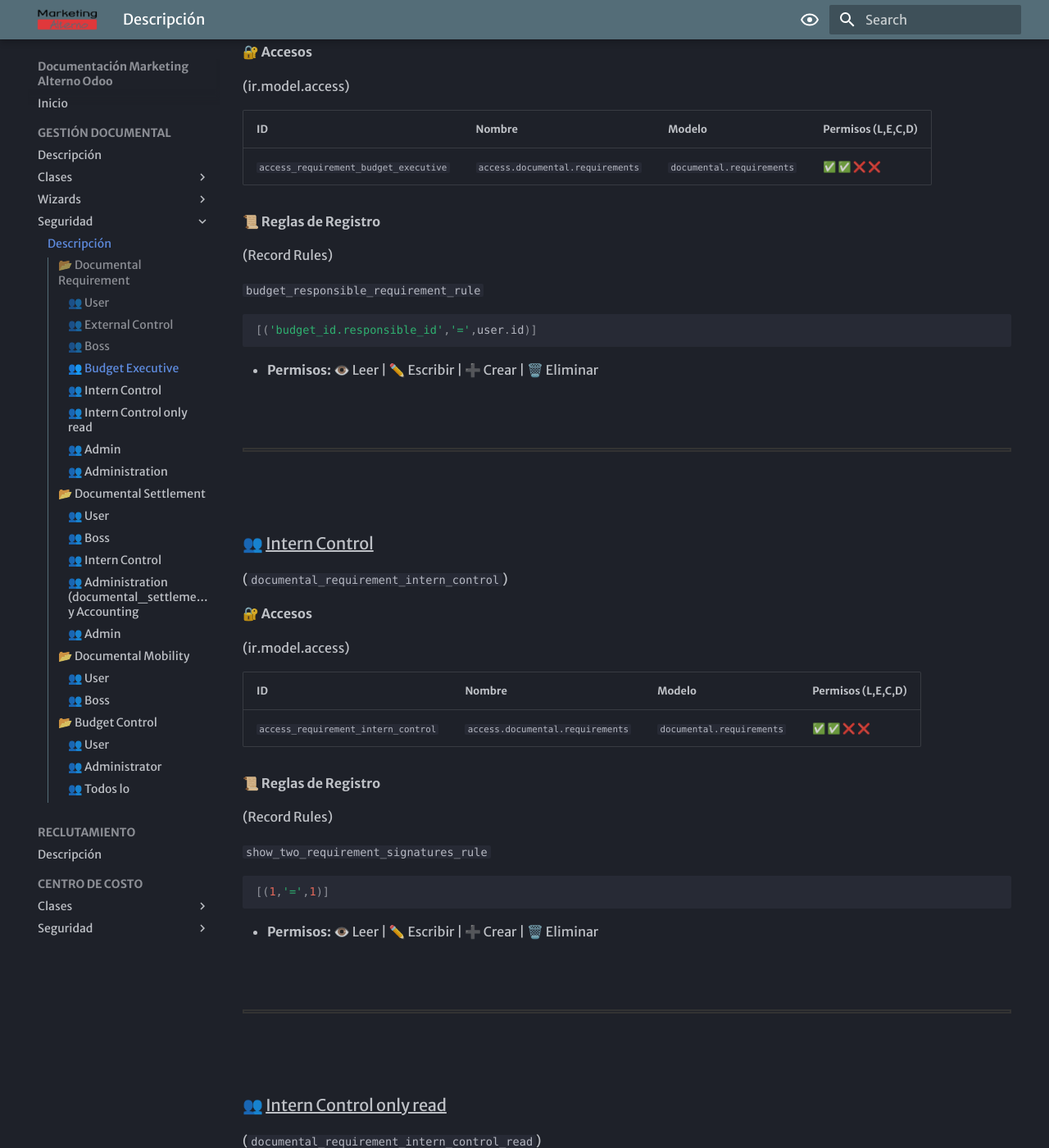
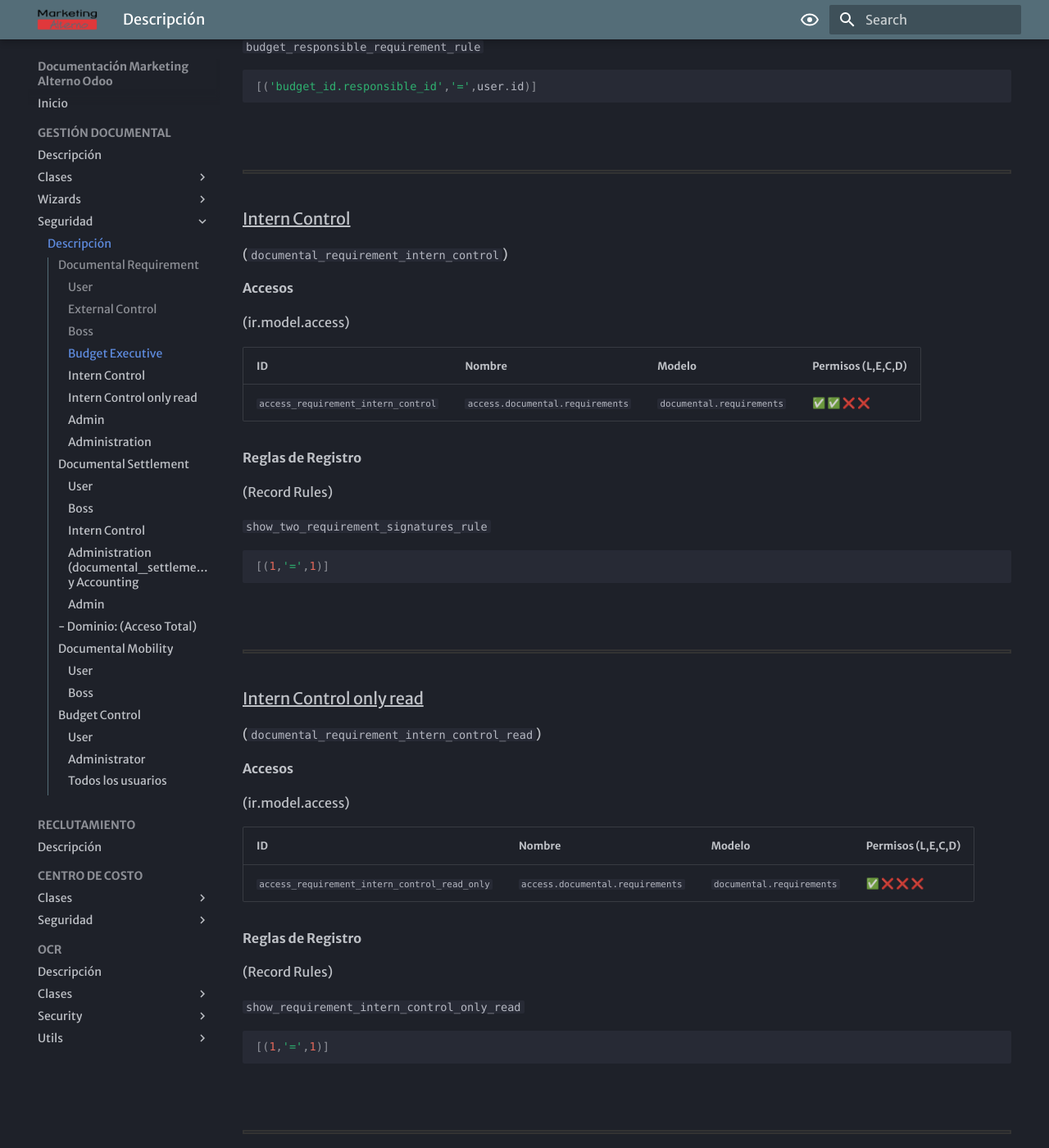
Before and after one commit to MarketingAlternoSAC/mkt_odoo_documentation, an MkDocs documentation site: the page built from docs/mkt_documental_management/security/index.md, in a window 1280 px wide and 1400 px high, scrolled down 2820 px. Shown: the whole window at 82% size. Built offline with MkDocs 1.6.1 and Material for MkDocs 9.7.7, drawn with Linux system fonts in a browser that asks for light colours; some web fonts are replaced; comment, search, counter and statistics services are not loaded; some of the changed text lies outside the part shown.

````diff
--- a/docs/mkt_documental_management/security/index.md
+++ b/docs/mkt_documental_management/security/index.md
@@ -2,13 +2,13 @@
 
 Este módulo define categorías y grupos de seguridad específicos para gestionar requisitos, liquidaciones, movilidad y presupuesto.
 
-## 📂 Documental Requirement
+## Documental Requirement
 
-### 👥 <u>User</u>
+### <u>User</u>
 
 (`documental_requirement_user`)
 
-<strong> 🔐 Accesos</strong>
+<strong> Accesos</strong>
 
 (ir.model.access)
 
@@ -17,7 +17,7 @@ Este módulo define categorías y grupos de seguridad específicos para gestiona
 | `access_requirement_user`           | `access.documental.requirements`    | `documental.requirements` | ✅ ✅ ✅ ❌        |
 | `access_internal_announcement_user` | `Internal Announcement - Read Only` | `internal.announcement`   | ✅ ❌ ❌ ❌        |
 
-<strong> 📜 Reglas de Registro </strong>
+<strong> Reglas de Registro </strong>
 
 (Record Rules)
 
@@ -32,18 +32,14 @@ Este módulo define categorías y grupos de seguridad específicos para gestiona
     ('refund_employee_id.parent_id.user_id','=',user.id)
 ]
 ```
-
-- **Permisos:** 👁️ Leer | ✏️ Escribir | ➕ Crear | 🗑️ Eliminar
-
 <br/>
 <hr style="border: 2px solid #333; margin: 2rem 0;">
-<br/>
 
-### 👥 <u>External Control</u>
+### <u>External Control</u>
 
 (`documental_requirement_external_control`)
 
-<strong> 🔐 Accesos</strong>
+<strong>Accesos</strong>
 
 (ir.model.access)
 
@@ -51,7 +47,7 @@ Este módulo define categorías y grupos de seguridad específicos para gestiona
 | :------------------------------------ | :------------------------------- | :------------------------ | :----------------- |
 | `access_requirement_external_control` | `access.documental.requirements` | `documental.requirements` | ✅ ❌ ❌ ❌        |
 
-<strong> 📜 Reglas de Registro </strong>
+<strong>Reglas de Registro </strong>
 
 (Record Rules)
 
@@ -67,17 +63,14 @@ Este módulo define categorías y grupos de seguridad específicos para gestiona
 ]
 ```
 
-- **Permisos:** 👁️ Leer | ✏️ Escribir | ➕ Crear | 🗑️ Eliminar
-
 <br/>
 <hr style="border: 2px solid #333; margin: 2rem 0;">
-<br/>
 
-### 👥 <u>Boss</u>
+### <u>Boss</u>
 
 (`documental_requirement_boss`)
 
-<strong> 🔐 Accesos</strong>
+<strong>Accesos</strong>
 
 (ir.model.access)
 
@@ -85,7 +78,7 @@ Este módulo define categorías y grupos de seguridad específicos para gestiona
 | :------------------------ | :------------------------------- | :------------------------ | :----------------- |
 | `access_requirement_boss` | `access.documental.requirements` | `documental.requirements` | ✅ ✅ ❌ ❌        |
 
-<strong> 📜 Reglas de Registro </strong>
+<strong>Reglas de Registro </strong>
 
 (Record Rules)
 
@@ -102,17 +95,14 @@ Este módulo define categorías y grupos de seguridad específicos para gestiona
 ]
 ```
 
-- **Permisos:** 👁️ Leer | ✏️ Escribir | ➕ Crear | 🗑️ Eliminar
-
 <br/>
 <hr style="border: 2px solid #333; margin: 2rem 0;">
-<br/>
 
-### 👥 <u>Budget Executive</u>
+### <u>Budget Executive</u>
 
 (`documental_requirement_budget_executive`)
 
-<strong> 🔐 Accesos</strong>
+<strong>Accesos</strong>
 
 (ir.model.access)
 
@@ -120,7 +110,7 @@ Este módulo define categorías y grupos de seguridad específicos para gestiona
 | :------------------------------------ | :------------------------------- | :------------------------ | :----------------- |
 | `access_requirement_budget_executive` | `access.documental.requirements` | `documental.requirements` | ✅ ✅ ❌ ❌        |
 
-<strong> 📜 Reglas de Registro </strong>
+<strong>Reglas de Registro </strong>
 
 (Record Rules)
 
@@ -130,17 +120,14 @@ Este módulo define categorías y grupos de seguridad específicos para gestiona
 [('budget_id.responsible_id','=',user.id)]
 ```
 
-- **Permisos:** 👁️ Leer | ✏️ Escribir | ➕ Crear | 🗑️ Eliminar
-
 <br/>
 <hr style="border: 2px solid #333; margin: 2rem 0;">
-<br/>
 
-### 👥 <u>Intern Control</u>
+### <u>Intern Control</u>
 
 (`documental_requirement_intern_control`)
 
-<strong> 🔐 Accesos</strong>
+<strong>Accesos</strong>
 
 (ir.model.access)
 
@@ -148,7 +135,7 @@ Este módulo define categorías y grupos de seguridad específicos para gestiona
 | :---------------------------------- | :------------------------------- | :------------------------ | :----------------- |
 | `access_requirement_intern_control` | `access.documental.requirements` | `documental.requirements` | ✅ ✅ ❌ ❌        |
 
-<strong> 📜 Reglas de Registro </strong>
+<strong>Reglas de Registro </strong>
 
 (Record Rules)
 
@@ -158,17 +145,14 @@ Este módulo define categorías y grupos de seguridad específicos para gestiona
 [(1,'=',1)]
 ```
 
-- **Permisos:** 👁️ Leer | ✏️ Escribir | ➕ Crear | 🗑️ Eliminar
-
 <br/>
 <hr style="border: 2px solid #333; margin: 2rem 0;">
-<br/>
 
-### 👥 <u>Intern Control only read</u>
+### <u>Intern Control only read</u>
 
 (`documental_requirement_intern_control_read`)
 
-<strong> 🔐 Accesos</strong>
+<strong>Accesos</strong>
 
 (ir.model.access)
 
@@ -176,7 +160,7 @@ Este módulo define categorías y grupos de seguridad específicos para gestiona
 | :-------------------------------------------- | :------------------------------- | :------------------------ | :----------------- |
 | `access_requirement_intern_control_read_only` | `access.documental.requirements` | `documental.requirements` | ✅ ❌ ❌ ❌        |
 
-<strong> 📜 Reglas de Registro </strong>
+<strong>Reglas de Registro </strong>
 
 (Record Rules)
 
@@ -186,17 +170,14 @@ Este módulo define categorías y grupos de seguridad específicos para gestiona
 [(1,'=',1)]
 ```
 
-- **Permisos:** 👁️ Leer | 🚫 Escribir | 🚫 Crear | 🚫 Eliminar
-
 <br/>
 <hr style="border: 2px solid #333; margin: 2rem 0;">
-<br/>
 
-### 👥 <u>Admin</u>
+### <u>Admin</u>
 
 (`documental_requirement_admin`)
 
-<strong> 🔐 Accesos</strong>
+<strong>Accesos</strong>
 
 (ir.model.access)
 
@@ -205,24 +186,22 @@ Este módulo define categorías y grupos de seguridad específicos para gestiona
 | `access_requirement_admin`           | `access.documental.requirements` | `documental.requirements` | ✅ ✅ ✅ ❌        |
 | `access_internal_announcement_admin` | `Internal Announcement - Admin`  | `internal.announcement`   | ✅ ✅ ✅ ✅        |
 
-<strong> 📜 Reglas de Registro </strong>
+<strong>Reglas de Registro </strong>
 
 (Record Rules)
 
 `show_all_requirement_admin_rule`
 
 - **Dominio:** (Sin restricciones explícitas aparte de acceso global)
-- **Permisos:** 👁️ Leer | ✏️ Escribir | ➕ Crear | 🗑️ Eliminar
 
 <br/>
 <hr style="border: 2px solid #333; margin: 2rem 0;">
-<br/>
 
-### 👥 <u>Administration</u>
+### <u>Administration</u>
 
 (`documental_requirement_administration`)
 
-<strong> 🔐 Accesos</strong>
+<strong>Accesos</strong>
 
 (ir.model.access)
 
@@ -230,7 +209,7 @@ Este módulo define categorías y grupos de seguridad específicos para gestiona
 | :---------------------------------- | :------------------------------- | :------------------------ | :----------------- |
 | `access_requirement_administration` | `access.documental.requirements` | `documental.requirements` | ✅ ✅ ❌ ❌        |
 
-<strong> 📜 Reglas de Registro </strong>
+<strong>Reglas de Registro </strong>
 
 (Record Rules)
 
@@ -240,17 +219,15 @@ Este módulo define categorías y grupos de seguridad específicos para gestiona
 [(1,'=',1)]
 ```
 
-- **Permisos:** 👁️ Leer | ✏️ Escribir | ➕ Crear | 🗑️ Eliminar
-
 ---
 
-## 📂 Documental Settlement
+## Documental Settlement
 
-### 👥 <u>User</u>
+### <u>User</u>
 
 (`documental_settlement_user`)
 
-<strong> 🔐 Accesos</strong>
+<strong>Accesos</strong>
 
 (ir.model.access)
 
@@ -268,17 +245,14 @@ Este módulo define categorías y grupos de seguridad específicos para gestiona
 ['|',('create_uid','=',user.id),('employee_id.parent_id.user_id','=',user.id)]
 ```
 
-- **Permisos:** 👁️ Leer | ✏️ Escribir | ➕ Crear | 🗑️ Eliminar
-
 <br/>
 <hr style="border: 2px solid #333; margin: 2rem 0;">
-<br/>
 
-### 👥 <u>Boss</u>
+### <u>Boss</u>
 
 (`documental_settlement_boss`)
 
-<strong> 🔐 Accesos</strong>
+<strong>Accesos</strong>
 
 (ir.model.access)
 
@@ -286,7 +260,7 @@ Este módulo define categorías y grupos de seguridad específicos para gestiona
 | :----------------------- | :------------------------------ | :----------------------- | :----------------- |
 | `access_settlement_boss` | `access.documental.settlements` | `documental.settlements` | ✅ ✅ ❌ ❌        |
 
-<strong> 📜 Reglas de Registro </strong>
+<strong>Reglas de Registro </strong>
 
 (Record Rules)
 
@@ -296,17 +270,14 @@ Este módulo define categorías y grupos de seguridad específicos para gestiona
 ['|',('create_uid','=',user.id),('employee_id.parent_id.user_id','=',user.id)]
 ```
 
-- **Permisos:** 👁️ Leer | ✏️ Escribir | ➕ Crear | 🗑️ Eliminar
-
 <br/>
 <hr style="border: 2px solid #333; margin: 2rem 0;">
-<br/>
 
-### 👥 <u>Intern Control</u>
+### <u>Intern Control</u>
 
 (`documental_settlement_intern_control`)
 
-<strong> 🔐 Accesos</strong>
+<strong>Accesos</strong>
 
 (ir.model.access)
 
@@ -314,7 +285,7 @@ Este módulo define categorías y grupos de seguridad específicos para gestiona
 | :--------------------------------- | :------------------------------ | :----------------------- | :----------------- |
 | `access_settlement_intern_control` | `access.documental.settlements` | `documental.settlements` | ✅ ✅ ❌ ❌        |
 
-<strong> 📜 Reglas de Registro </strong>
+<strong>Reglas de Registro </strong>
 
 (Record Rules)
 
@@ -324,17 +295,14 @@ Este módulo define categorías y grupos de seguridad específicos para gestiona
 [('is_boss_signed','=',True)]
 ```
 
-- **Permisos:** 👁️ Leer | ✏️ Escribir | ➕ Crear | 🗑️ Eliminar
-
 <br/>
 <hr style="border: 2px solid #333; margin: 2rem 0;">
-<br/>
 
-### 👥 <u>Administration (`documental_settlement_administration`) y Accounting</u>
+### <u>Administration (`documental_settlement_administration`) y Accounting</u>
 
 (`documental_settlement_accounting`)
 
-<strong> 🔐 Accesos</strong>
+<strong>Accesos</strong>
 
 (ir.model.access)
 
@@ -344,7 +312,7 @@ Este módulo define categorías y grupos de seguridad específicos para gestiona
 | `access_settlement_accounting`            | `access.documental.settlements`      | `documental.settlements` | ✅ ✅ ❌ ❌        |
 | `access_internal_announcement_accounting` | `Internal Announcement - Accounting` | `internal.announcement`  | ✅ ✅ ✅ ✅        |
 
-<strong> 📜 Reglas de Registro </strong>
+<strong>Reglas de Registro </strong>
 
 (Record Rules)
 
@@ -354,17 +322,14 @@ Este módulo define categorías y grupos de seguridad específicos para gestiona
 [(1,'=',1)]
 ```
 
-- **Permisos:** 👁️ Leer | ✏️ Escribir | ➕ Crear | 🗑️ Eliminar
-
 <br/>
 <hr style="border: 2px solid #333; margin: 2rem 0;">
-<br/>
 
-### 👥 <u>Admin</u>
+### <u>Admin</u>
 
 (`documental_settlement_admin`)
 
-<strong> 🔐 Accesos</strong>
+<strong>Accesos</strong>
 
 (ir.model.access)
 
@@ -372,24 +337,22 @@ Este módulo define categorías y grupos de seguridad específicos para gestiona
 | :------------------------ | :------------------------------ | :----------------------- | :----------------- |
 | `access_settlement_admin` | `access.documental.settlements` | `documental.settlements` | ✅ ✅ ✅ ❌        |
 
-<strong> 📜 Reglas de Registro </strong>
+<strong>Reglas de Registro </strong>
 
 (Record Rules)
 
 **Show all settlement** (`show_all_settlement_admin_rule`)
 
 - **Dominio:** (Acceso Total)
-- **Permisos:** 👁️ Leer | ✏️ Escribir | ➕ Crear | 🗑️ Eliminar
-
 ---
 
-## 📂 Documental Mobility
+## Documental Mobility
 
-### 👥 <u>User</u>
+### <u>User</u>
 
 (`documental_mobility_user`)
 
-<strong> 🔐 Accesos</strong>
+<strong> Accesos</strong>
 
 (ir.model.access)
 
@@ -397,7 +360,7 @@ Este módulo define categorías y grupos de seguridad específicos para gestiona
 | :--------------------- | :-------------------------------------- | :------------------------------- | :----------------- |
 | `access_mobility_user` | `access.documental.mobility.expediture` | `documental.mobility.expediture` | ✅ ✅ ✅ ❌        |
 
-<strong> 📜 Reglas de Registro </strong>
+<strong> Reglas de Registro </strong>
 
 (Record Rules)
 
@@ -407,17 +370,14 @@ Este módulo define categorías y grupos de seguridad específicos para gestiona
 [('create_uid','=',user.id)]
 ```
 
-- **Permisos:** 👁️ Leer | ✏️ Escribir | ➕ Crear | 🗑️ Eliminar
-
 <br/>
 <hr style="border: 2px solid #333; margin: 2rem 0;">
-<br/>
 
-### 👥 <u>Boss</u>
+### <u>Boss</u>
 
 (`documental_mobility_boss`)
 
-<strong> 🔐 Accesos</strong>
+<strong>Accesos</strong>
 
 (ir.model.access)
 
@@ -425,7 +385,7 @@ Este módulo define categorías y grupos de seguridad específicos para gestiona
 | :--------------------- | :-------------------------------------- | :------------------------------- | :----------------- |
 | `access_mobility_boss` | `access.documental.mobility.expediture` | `documental.mobility.expediture` | ✅ ✅ ✅ ❌        |
 
-<strong> 📜 Reglas de Registro </strong>
+<strong> Reglas de Registro </strong>
 
 (Record Rules)
 
@@ -439,17 +399,15 @@ Este módulo define categorías y grupos de seguridad específicos para gestiona
 ]
 ```
 
-- **Permisos:** 👁️ Leer | ✏️ Escribir | ➕ Crear | 🗑️ Eliminar
-
 ---
 
-## 📂 Budget Control
+## Budget Control
 
-### 👥 <u>User</u>
+### <u>User</u>
 
 (`budget_control_user`)
 
-<strong> 🔐 Accesos</strong>
+<strong>Accesos</strong>
 
 (ir.model.access)
 
@@ -459,13 +417,12 @@ Este módulo define categorías y grupos de seguridad específicos para gestiona
 
 <br/>
 <hr style="border: 2px solid #333; margin: 2rem 0;">
-<br/>
 
-### 👥 <u>Administrator</u>
+### <u>Administrator</u>
 
 (`budget_control_administrator`)
 
-<strong> 🔐 Accesos</strong>
+<strong>Accesos</strong>
 
 (ir.model.access)
 
@@ -475,13 +432,9 @@ Este módulo define categorías y grupos de seguridad específicos para gestiona
 
 ---
 
-<strong> 🔐 Accesos</strong>
+### <u>Todos los usuarios</u>
 
-### 👥 <u>Todos lo</u>
-
-s usuarios
-
-<strong> 🔐 Accesos</strong>
+<strong>Accesos</strong>
 
 (ir.model.access)
 
--- a/mkdocs.yml
+++ b/mkdocs.yml
@@ -59,6 +59,33 @@ nav:
               - Funciones: mkt_cost_center/classes/CostCenter/functions.md
       - Seguridad:
           - Descripción: mkt_cost_center/security/index.md
+  - OCR:
+      - Descripción: mkt_ocr/index.md
+      - Clases:
+          - Documental Requirements:
+              - Descripción: mkt_ocr/classes/DocumentalRequirementsInherit/index.md
+              - Campos: mkt_ocr/classes/DocumentalRequirementsInherit/fields.md
+          - Log OCR:
+              - Descripción: mkt_ocr/classes/LogOcr/index.md
+              - Campos: mkt_ocr/classes/LogOcr/fields.md
+              - Funciones: mkt_ocr/classes/LogOcr/functions.md
+          - Settlement OCR:
+              - Descripción: mkt_ocr/classes/SettlementsOCR/index.md
+              - Campos: mkt_ocr/classes/SettlementsOCR/fields.md
+              - Funciones: mkt_ocr/classes/SettlementsOCR/functions.md
+          - Res User:
+              - Descripción: mkt_ocr/classes/ResUsers/index.md
+              - Campos: mkt_ocr/classes/ResUsers/fields.md
+              - Funciones: mkt_ocr/classes/ResUsers/functions.md
+          - Res Config Settings:
+              - Descripción: mkt_ocr/classes/ResConfig/index.md
+              - Campos: mkt_ocr/classes/ResConfig/fields.md
+      - Security:
+          - Descripción: mkt_ocr/security/index.md
+      - Utils:
+          - Api OCR:
+              - Descripción: mkt_ocr/utils/api_ocr/index.md
+              - Funciones: mkt_ocr/utils/api_ocr/functions.md
 
 markdown_extensions:
   - attr_list
````
Also changed, not shown: docs/mkt_cost_center/security/index.md (+4 -4 lines), docs/mkt_ocr/classes/DocumentalRequirementsInherit/functions.md (added, +12 -0 lines), docs/mkt_ocr/classes/DocumentalRequirementsInherit/index.md (added, +9 -0 lines), docs/mkt_ocr/classes/LogOcr/fields.md (added, +14 -0 lines), docs/mkt_ocr/classes/LogOcr/functions.md (added, +10 -0 lines), docs/mkt_ocr/classes/LogOcr/index.md (added, +12 -0 lines), docs/mkt_ocr/classes/ResConfig/fields.md (added, +5 -0 lines), docs/mkt_ocr/classes/ResConfig/index.md (added, +7 -0 lines), docs/mkt_ocr/classes/ResUsers/fields.md (added, +5 -0 lines), docs/mkt_ocr/classes/ResUsers/index.md (added, +10 -0 lines), docs/mkt_ocr/classes/SettlementsOCR/fields.md (added, +5 -0 lines), docs/mkt_ocr/classes/SettlementsOCR/functions.md (added, +19 -0 lines), docs/mkt_ocr/classes/SettlementsOCR/index.md (added, +14 -0 lines), docs/mkt_ocr/index.md (added, +3 -0 lines), 3 more files, 2 other files.
